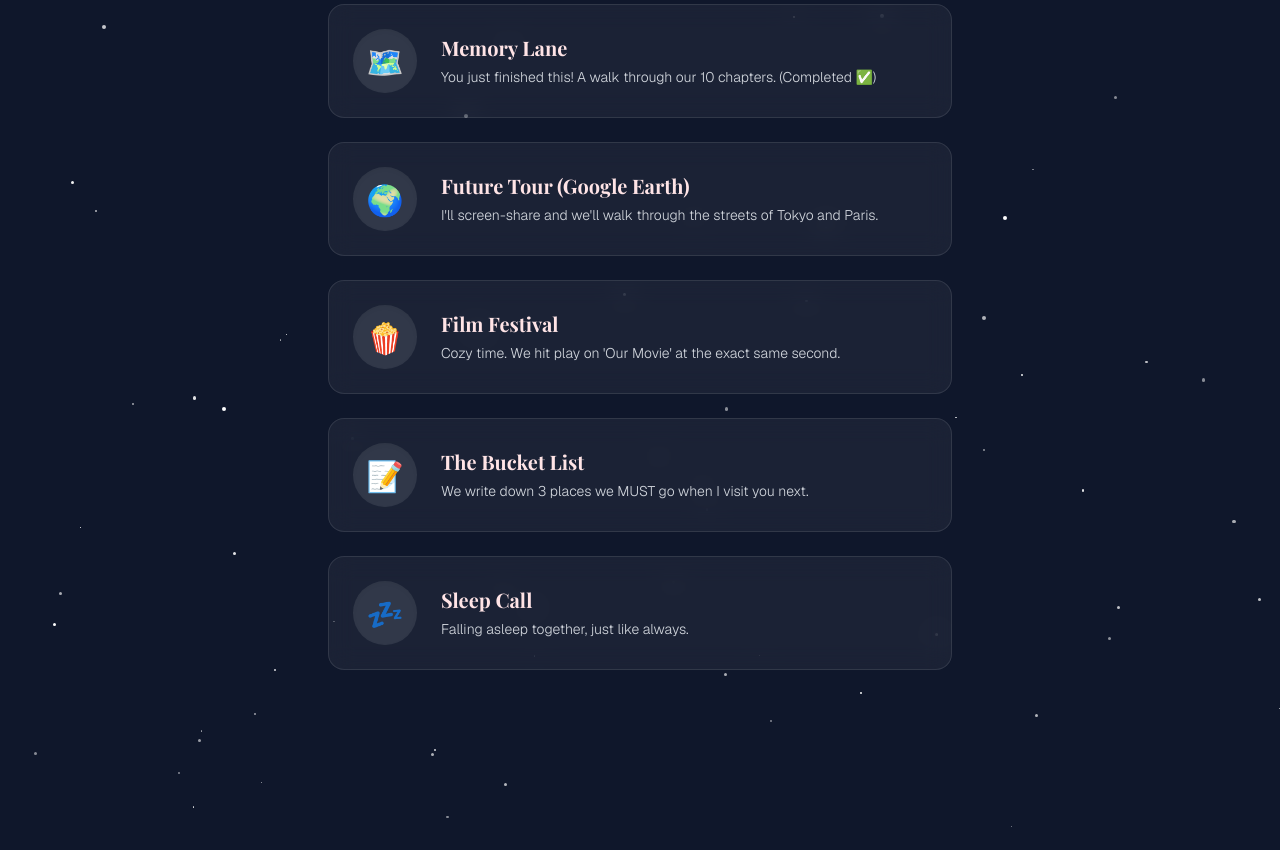
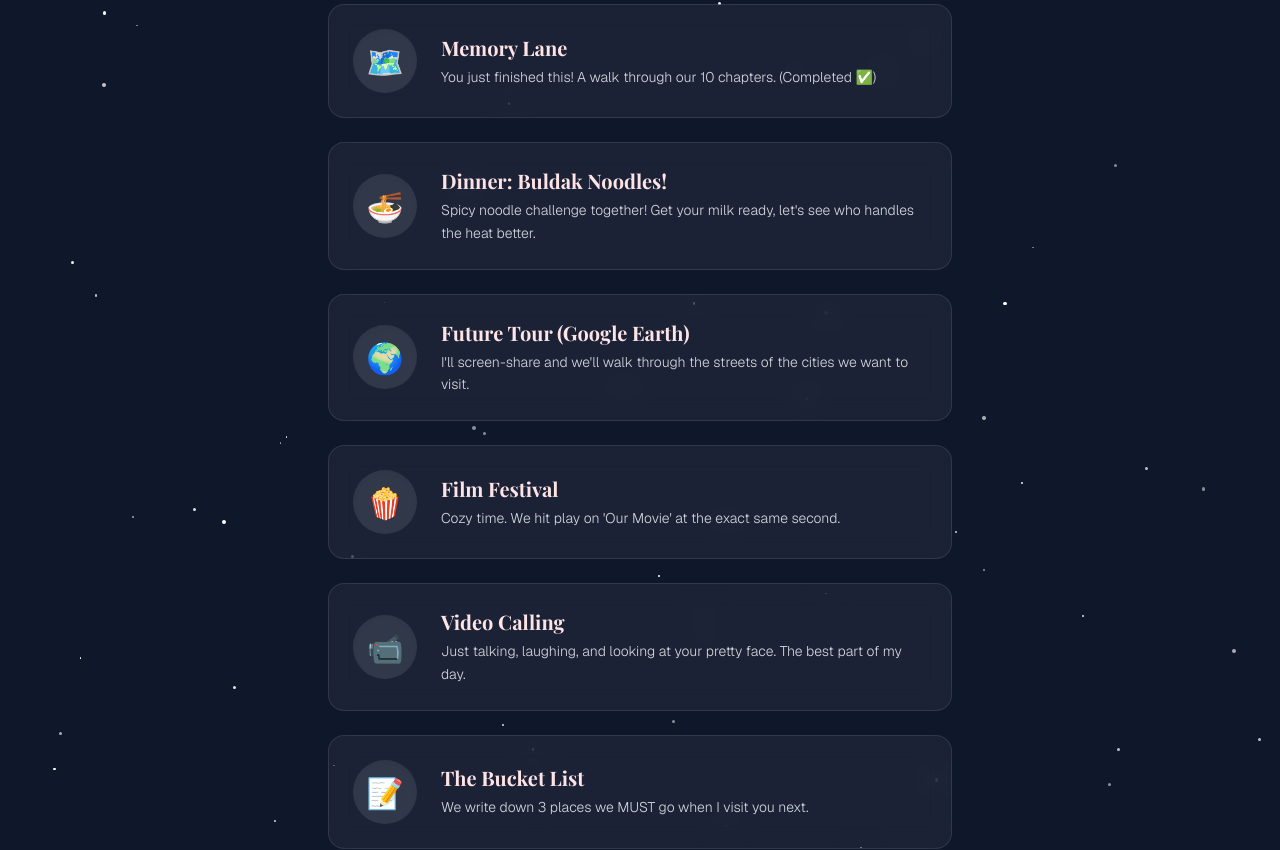
Before and after one commit to Henry336/anniversary-gift, a Next.js app: page /plans in a window 1280 px wide. Shown: the part 374-1224 px from the top of the page. Built offline with nearby package versions, Linux system fonts and the light colour scheme; a web font is replaced by a local one.

Commit message:
Added 2 new sections

```diff
--- a/app/plans/page.js
+++ b/app/plans/page.js
@@ -19,9 +19,14 @@ const PLAN_DATA = [
     description: "You just finished this! A walk through our 10 chapters. (Completed ✅)"
   },
   {
+    icon: "🍜",
+    title: "Dinner: Buldak Noodles!",
+    description: "Spicy noodle challenge together! Get your milk ready, let's see who handles the heat better."
+  },
+  {
     icon: "🌍",
     title: "Future Tour (Google Earth)",
-    description: "I'll screen-share and we'll walk through the streets of Tokyo and Paris."
+    description: "I'll screen-share and we'll walk through the streets of the cities we want to visit."
   },
   {
     icon: "🍿",
@@ -29,19 +34,19 @@ const PLAN_DATA = [
     description: "Cozy time. We hit play on 'Our Movie' at the exact same second."
   },
   {
+    icon: "📹",
+    title: "Video Calling",
+    description: "Just talking, laughing, and looking at your pretty face. The best part of my day."
+  },
+  {
     icon: "📝",
     title: "The Bucket List",
     description: "We write down 3 places we MUST go when I visit you next."
-  },
-  {
-    icon: "💤",
-    title: "Sleep Call",
-    description: "Falling asleep together, just like always."
   }
 ];
 
 // Optional: Background music for this page (Uplifting track)
-const MUSIC_URL = "/music/song3.mp3";
+const MUSIC_URL = "/music/perfect-cover.mp3";
 // ==============================================================================
 
 export default function Plans() {
```
